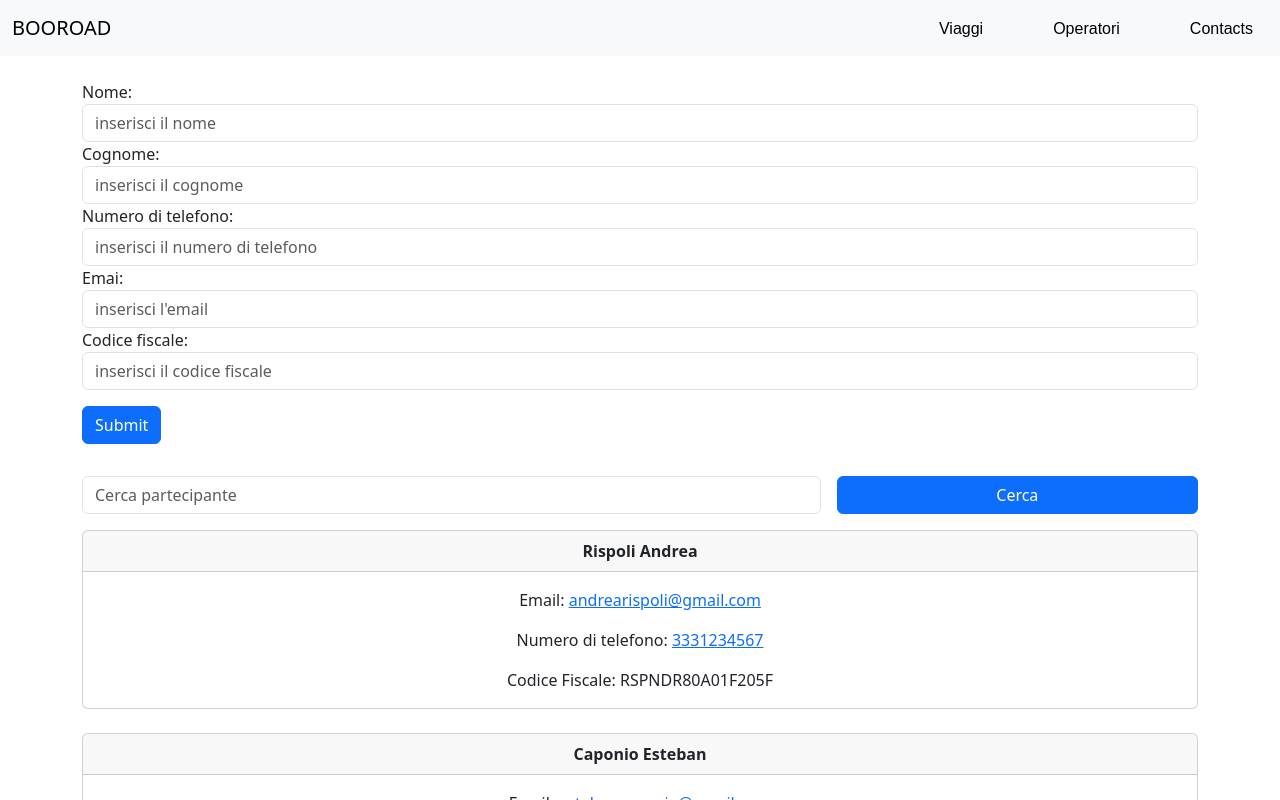
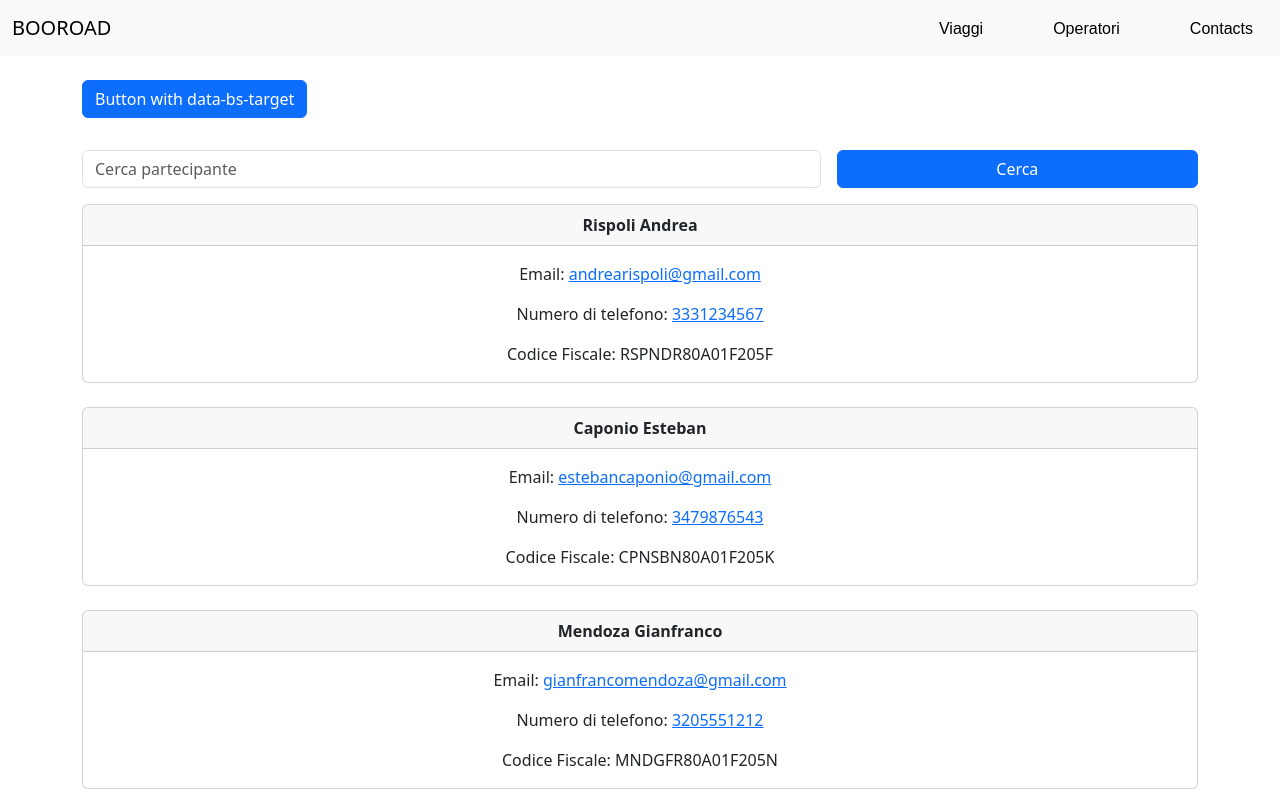
Before and after one commit to EstebanCaponio/BooRoad-main, a React (Vite) app: page /user/1 in a window 1280 px wide. Shown: the top 800 px of the page. Built offline with nearby package versions, Linux system fonts and the light colour scheme.

Commit message:
feat:m added form prototype

```diff
--- a/src/components/FromUser.jsx
+++ b/src/components/FromUser.jsx
@@ -33,6 +33,10 @@ export default function FormUser({ setPartecipantsList, partecipantsList }) {
 
     return (
         <>
+            <button className="btn btn-primary" type="button" data-bs-toggle="collapse" data-bs-target="#collapseExample" aria-expanded="false" aria-controls="collapseExample">
+                Button with data-bs-target
+            </button>
+            <div className="collapse" id="collapseExample">
                 <form onSubmit={handleSubmit}>
                     <div className="form-group">
                         <label htmlFor="exampleInputEmail1">Nome:</label>
@@ -56,6 +60,7 @@ export default function FormUser({ setPartecipantsList, partecipantsList }) {
                     </div>
                     <button type="submit" className="btn btn-primary">Submit</button>
                 </form>
+            </div>
         </>
     )
 }
```
Lines whose indentation alone changed are shown as unchanged.
